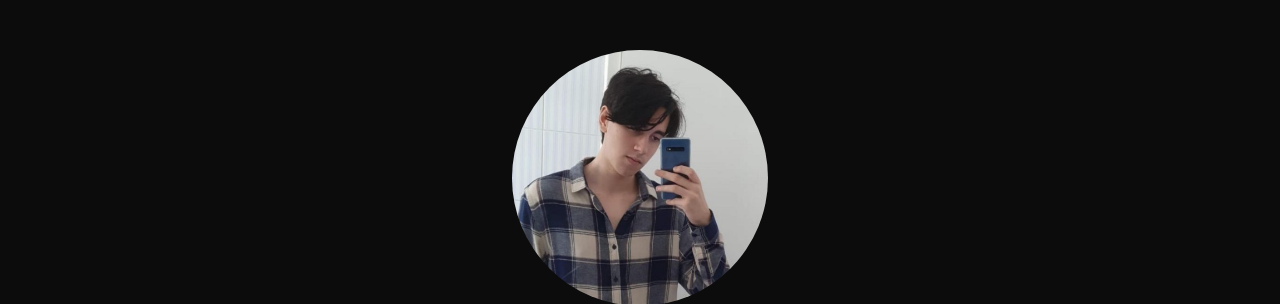
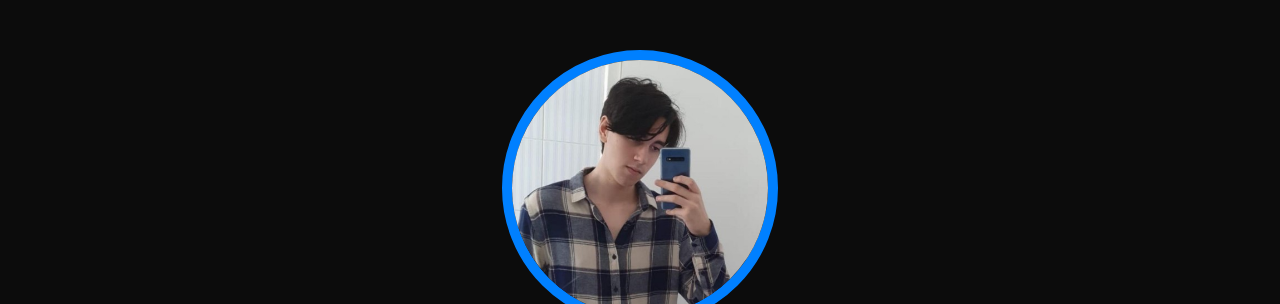
Before and after one commit to schizoidman1/conweb1, a plain HTML site: page index.html in a window 1280 px wide. Shown: the top 304 px of the page. Drawn offline with Linux system fonts and the light colour scheme; files that its build step writes are made by us from their sources; files whose address does not match are found by name.

Commit message:
Update style.css

```diff
--- a/style.css
+++ b/style.css
@@ -81,9 +81,10 @@ button:hover {
 }
 
 
-img {
+.profile {
     border-radius: 50%;
     width: 20%;
+    border: 10px solid #0080ff
 }
 
 /*Loading animation*/
```
